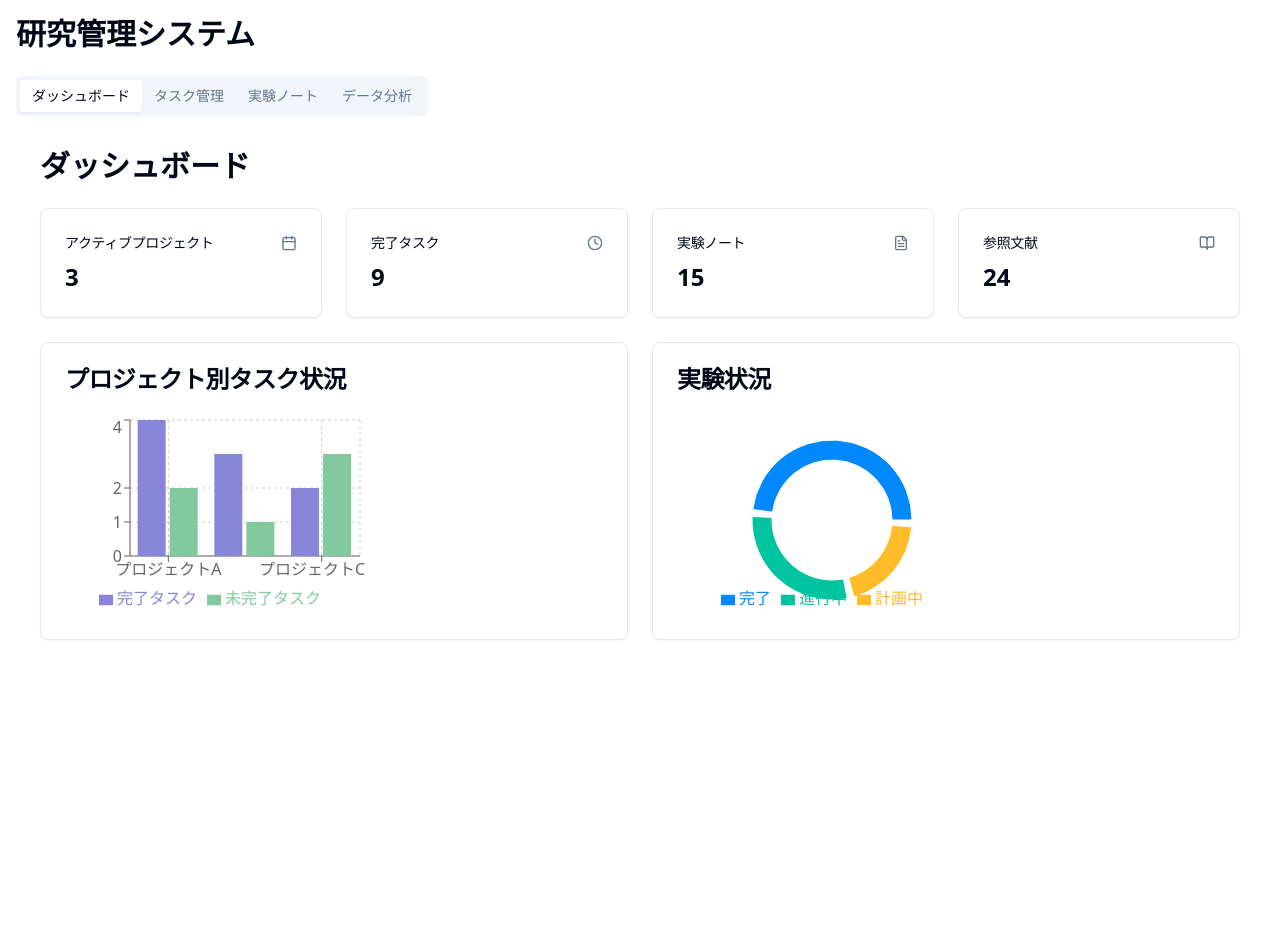
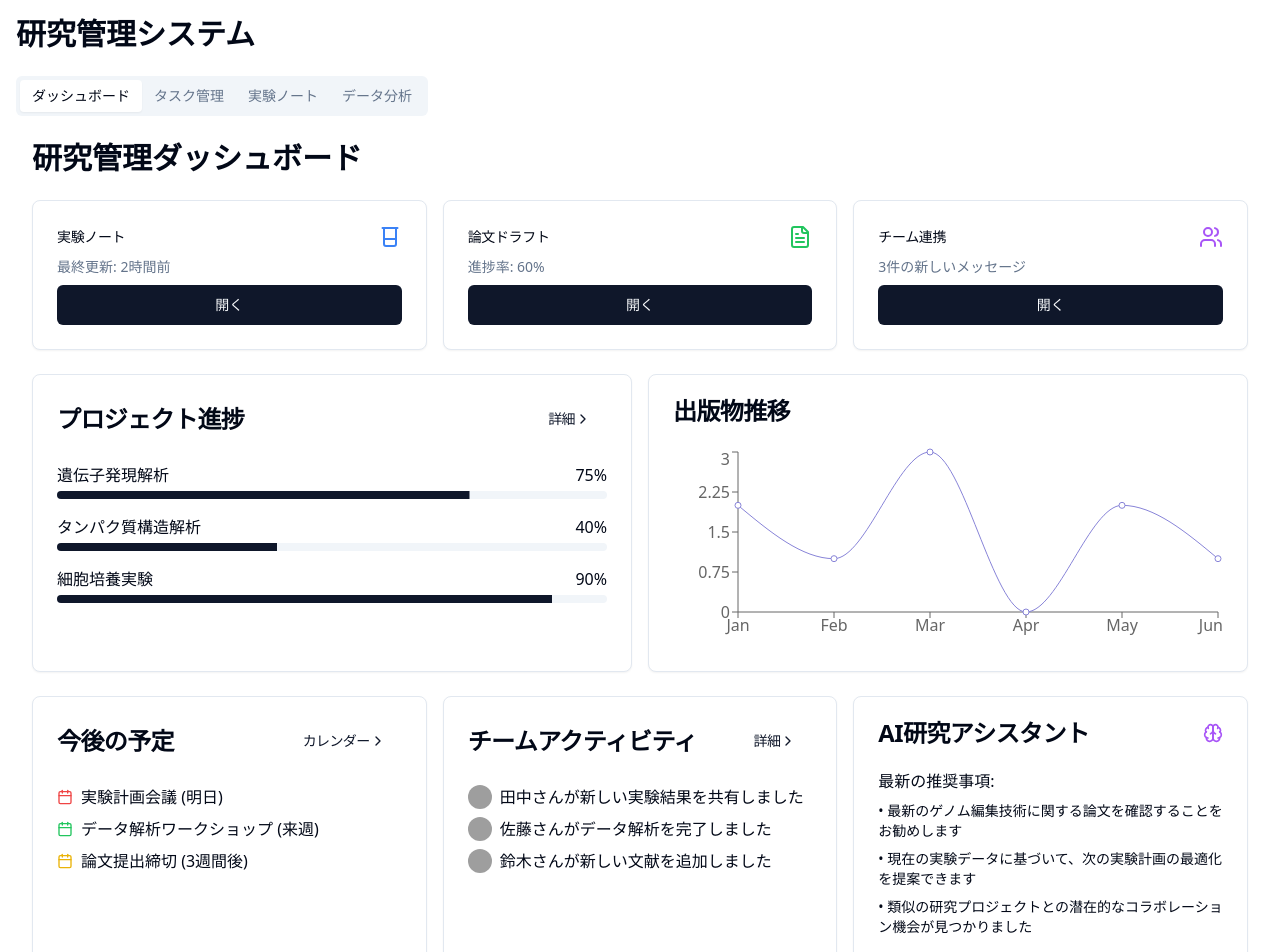
Before and after one commit to ronginooth/research-management-hub, a React (Vite) app: page / in a window 1280 px wide. Shown: the top 952 px of the page. Before the commit the page ends 800 px from the top, so only its background shows below. Built offline with nearby package versions, Linux system fonts and the light colour scheme; grey boxes are pictures that could not be loaded.

Commit message:
Refactor Dashboard Component
Updated the Dashboard component to enhance its layout and functionality, including quick access cards, project progress tracking, publication data visualization, and team activity updates.
[skip gpt_engineer]

```diff
--- a/src/components/Dashboard.jsx
+++ b/src/components/Dashboard.jsx
@@ -1,109 +1,246 @@
-import React from 'react';
-import { Card, CardContent, CardHeader, CardTitle } from "@/components/ui/card";
-import { BarChart, Bar, XAxis, YAxis, CartesianGrid, Tooltip, Legend, PieChart, Pie, Cell } from 'recharts';
-import { CalendarIcon, ClockIcon, FileTextIcon, BookOpenIcon } from 'lucide-react';
+import React, { useState } from 'react'
+import { Card, CardContent, CardDescription, CardHeader, CardTitle } from "@/components/ui/card"
+import { Button } from "@/components/ui/button"
+import { Progress } from "@/components/ui/progress"
+import { Tabs, TabsContent, TabsList, TabsTrigger } from "@/components/ui/tabs"
+import { BarChart, Calendar, FileText, Beaker, BookOpen, Users, Brain, Bell, ChevronRight } from 'lucide-react'
+import { LineChart, Line, XAxis, YAxis, Tooltip, ResponsiveContainer } from 'recharts'
+import { Avatar, AvatarFallback, AvatarImage } from "@/components/ui/avatar"
 
-const projectData = [
-  { name: 'プロジェクトA', 完了タスク: 4, 未完了タスク: 2 },
-  { name: 'プロジェクトB', 完了タスク: 3, 未完了タスク: 1 },
-  { name: 'プロジェクトC', 完了タスク: 2, 未完了タスク: 3 },
-];
+const publicationData = [
+  { month: 'Jan', count: 2 },
+  { month: 'Feb', count: 1 },
+  { month: 'Mar', count: 3 },
+  { month: 'Apr', count: 0 },
+  { month: 'May', count: 2 },
+  { month: 'Jun', count: 1 },
+]
 
-const experimentData = [
-  { name: '完了', value: 5 },
-  { name: '進行中', value: 3 },
-  { name: '計画中', value: 2 },
-];
+export default function Dashboard() {
+  const [activeTab, setActiveTab] = useState("overview")
 
-const COLORS = ['#0088FE', '#00C49F', '#FFBB28'];
+  const handleQuickAccess = (route) => {
+    console.log(`Navigating to ${route}`)
+  }
 
-const Dashboard = () => {
   return (
-    <div className="p-6">
-      <h1 className="text-3xl font-bold mb-6">ダッシュボード</h1>
-      <div className="grid grid-cols-1 md:grid-cols-2 lg:grid-cols-4 gap-6 mb-6">
+    <div className="container mx-auto p-4">
+      <h1 className="text-3xl font-bold mb-6">研究管理ダッシュボード</h1>
+
+      <div className="grid grid-cols-1 md:grid-cols-3 gap-4 mb-6">
+        <QuickAccessCard
+          icon={<Beaker className="text-blue-500" />}
+          title="実験ノート"
+          description="最終更新: 2時間前"
+          onClick={() => handleQuickAccess('/experiments')}
+        />
+        <QuickAccessCard
+          icon={<FileText className="text-green-500" />}
+          title="論文ドラフト"
+          description="進捗率: 60%"
+          onClick={() => handleQuickAccess('/drafts')}
+        />
+        <QuickAccessCard
+          icon={<Users className="text-purple-500" />}
+          title="チーム連携"
+          description="3件の新しいメッセージ"
+          onClick={() => handleQuickAccess('/team')}
+        />
+      </div>
+
+      <div className="grid grid-cols-1 md:grid-cols-2 gap-4 mb-6">
         <Card>
-          <CardHeader className="flex flex-row items-center justify-between space-y-0 pb-2">
-            <CardTitle className="text-sm font-medium">アクティブプロジェクト</CardTitle>
-            <CalendarIcon className="h-4 w-4 text-muted-foreground" />
+          <CardHeader>
+            <CardTitle className="flex justify-between items-center">
+              プロジェクト進捗
+              <Button variant="link" onClick={() => handleQuickAccess('/projects')}>
+                詳細 <ChevronRight className="inline h-4 w-4" />
+              </Button>
+            </CardTitle>
           </CardHeader>
           <CardContent>
-            <div className="text-2xl font-bold">3</div>
+            <div className="space-y-4">
+              <div>
+                <div className="flex justify-between mb-1">
+                  <span>遺伝子発現解析</span>
+                  <span>75%</span>
+                </div>
+                <Progress value={75} className="h-2" />
+              </div>
+              <div>
+                <div className="flex justify-between mb-1">
+                  <span>タンパク質構造解析</span>
+                  <span>40%</span>
+                </div>
+                <Progress value={40} className="h-2" />
+              </div>
+              <div>
+                <div className="flex justify-between mb-1">
+                  <span>細胞培養実験</span>
+                  <span>90%</span>
+                </div>
+                <Progress value={90} className="h-2" />
+              </div>
+            </div>
           </CardContent>
         </Card>
+
         <Card>
-          <CardHeader className="flex flex-row items-center justify-between space-y-0 pb-2">
-            <CardTitle className="text-sm font-medium">完了タスク</CardTitle>
-            <ClockIcon className="h-4 w-4 text-muted-foreground" />
+          <CardHeader>
+            <CardTitle>出版物推移</CardTitle>
           </CardHeader>
           <CardContent>
-            <div className="text-2xl font-bold">9</div>
-          </CardContent>
-        </Card>
-        <Card>
-          <CardHeader className="flex flex-row items-center justify-between space-y-0 pb-2">
-            <CardTitle className="text-sm font-medium">実験ノート</CardTitle>
-            <FileTextIcon className="h-4 w-4 text-muted-foreground" />
-          </CardHeader>
-          <CardContent>
-            <div className="text-2xl font-bold">15</div>
-          </CardContent>
-        </Card>
-        <Card>
-          <CardHeader className="flex flex-row items-center justify-between space-y-0 pb-2">
-            <CardTitle className="text-sm font-medium">参照文献</CardTitle>
-            <BookOpenIcon className="h-4 w-4 text-muted-foreground" />
-          </CardHeader>
-          <CardContent>
-            <div className="text-2xl font-bold">24</div>
+            <ResponsiveContainer width="100%" height={200}>
+              <LineChart data={publicationData}>
+                <XAxis dataKey="month" />
+                <YAxis />
+                <Tooltip />
+                <Line type="monotone" dataKey="count" stroke="#8884d8" />
+              </LineChart>
+            </ResponsiveContainer>
           </CardContent>
         </Card>
       </div>
-      <div className="grid grid-cols-1 md:grid-cols-2 gap-6">
+
+      <div className="grid grid-cols-1 md:grid-cols-3 gap-4 mb-6">
         <Card>
           <CardHeader>
-            <CardTitle>プロジェクト別タスク状況</CardTitle>
+            <CardTitle className="flex justify-between items-center">
+              今後の予定
+              <Button variant="link" onClick={() => handleQuickAccess('/calendar')}>
+                カレンダー <ChevronRight className="inline h-4 w-4" />
+              </Button>
+            </CardTitle>
           </CardHeader>
           <CardContent>
-            <BarChart width={300} height={200} data={projectData}>
-              <CartesianGrid strokeDasharray="3 3" />
-              <XAxis dataKey="name" />
-              <YAxis />
-              <Tooltip />
-              <Legend />
-              <Bar dataKey="完了タスク" fill="#8884d8" />
-              <Bar dataKey="未完了タスク" fill="#82ca9d" />
-            </BarChart>
+            <ul className="space-y-2">
+              <li className="flex items-center">
+                <Calendar className="mr-2 text-red-500" size={16} />
+                <span>実験計画会議 (明日)</span>
+              </li>
+              <li className="flex items-center">
+                <Calendar className="mr-2 text-green-500" size={16} />
+                <span>データ解析ワークショップ (来週)</span>
+              </li>
+              <li className="flex items-center">
+                <Calendar className="mr-2 text-yellow-500" size={16} />
+                <span>論文提出締切 (3週間後)</span>
+              </li>
+            </ul>
           </CardContent>
         </Card>
+
         <Card>
           <CardHeader>
-            <CardTitle>実験状況</CardTitle>
+            <CardTitle className="flex justify-between items-center">
+              チームアクティビティ
+              <Button variant="link" onClick={() => handleQuickAccess('/team')}>
+                詳細 <ChevronRight className="inline h-4 w-4" />
+              </Button>
+            </CardTitle>
           </CardHeader>
           <CardContent>
-            <PieChart width={300} height={200}>
-              <Pie
-                data={experimentData}
-                cx={150}
-                cy={100}
-                innerRadius={60}
-                outerRadius={80}
-                fill="#8884d8"
-                paddingAngle={5}
-                dataKey="value"
-              >
-                {experimentData.map((entry, index) => (
-                  <Cell key={`cell-${index}`} fill={COLORS[index % COLORS.length]} />
-                ))}
-              </Pie>
-              <Tooltip />
-              <Legend />
-            </PieChart>
+            <ul className="space-y-2">
+              <li className="flex items-center">
+                <Avatar className="h-6 w-6 mr-2">
+                  <AvatarImage src="/api/placeholder/32/32" alt="@member1" />
+                  <AvatarFallback>M1</AvatarFallback>
+                </Avatar>
+                <span>田中さんが新しい実験結果を共有しました</span>
+              </li>
+              <li className="flex items-center">
+                <Avatar className="h-6 w-6 mr-2">
+                  <AvatarImage src="/api/placeholder/32/32" alt="@member2" />
+                  <AvatarFallback>M2</AvatarFallback>
+                </Avatar>
+                <span>佐藤さんがデータ解析を完了しました</span>
+              </li>
+              <li className="flex items-center">
+                <Avatar className="h-6 w-6 mr-2">
+                  <AvatarImage src="/api/placeholder/32/32" alt="@member3" />
+                  <AvatarFallback>M3</AvatarFallback>
+                </Avatar>
+                <span>鈴木さんが新しい文献を追加しました</span>
+              </li>
+            </ul>
+          </CardContent>
+        </Card>
+
+        <Card>
+          <CardHeader>
+            <CardTitle className="flex justify-between items-center">
+              AI研究アシスタント
+              <Brain className="text-purple-500" size={20} />
+            </CardTitle>
+          </CardHeader>
+          <CardContent>
+            <p className="mb-2">最新の推奨事項:</p>
+            <ul className="space-y-2 text-sm">
+              <li>• 最新のゲノム編集技術に関する論文を確認することをお勧めします</li>
+              <li>• 現在の実験データに基づいて、次の実験計画の最適化を提案できます</li>
+              <li>• 類似の研究プロジェクトとの潜在的なコラボレーション機会が見つかりました</li>
+            </ul>
+            <Button className="w-full mt-4" onClick={() => handleQuickAccess('/ai-assistant')}>
+              AI アシスタントと対話
+            </Button>
           </CardContent>
         </Card>
       </div>
+
+      <Card>
+        <CardHeader>
+          <CardTitle>詳細情報</CardTitle>
+        </CardHeader>
+        <CardContent>
+          <Tabs value={activeTab} onValueChange={setActiveTab}>
+            <TabsList>
+              <TabsTrigger value="overview">概要</TabsTrigger>
+              <TabsTrigger value="experiments">実験</TabsTrigger>
+              <TabsTrigger value="publications">出版物</TabsTrigger>
+              <TabsTrigger value="resources">リソース</TabsTrigger>
+            </TabsList>
+            <TabsContent value="overview">
+              <p>現在進行中のプロジェクト: 3件</p>
+              <p>完了したマイルストーン: 7件</p>
+              <p>次回のチームミーティング: 5月15日</p>
+              <Button className="mt-4" onClick={() => handleQuickAccess('/overview')}>詳細を見る</Button>
+            </TabsContent>
+            <TabsContent value="experiments">
+              <p>進行中の実験: 2件</p>
+              <p>データ解析待ち: 3データセット</p>
+              <p>使用中の機器: 電子顕微鏡、フローサイトメーター</p>
+              <Button className="mt-4" onClick={() => handleQuickAccess('/experiments')}>実験詳細へ</Button>
+            </TabsContent>
+            <TabsContent value="publications">
+              <p>執筆中の論文: 2件</p>
+              <p>査読中の論文: 1件</p>
+              <p>今年の出版数: 3件</p>
+              <Button className="mt-4" onClick={() => handleQuickAccess('/publications')}>出版物リストへ</Button>
+            </TabsContent>
+            <TabsContent value="resources">
+              <p>利用可能な計算リソース: 4 GPUノード</p>
+              <p>共有ストレージ容量: 500TB / 1PB</p>
+              <p>次回のメンテナンス予定: 6月1日</p>
+              <Button className="mt-4" onClick={() => handleQuickAccess('/resources')}>リソース管理へ</Button>
+            </TabsContent>
+          </Tabs>
+        </CardContent>
+      </Card>
     </div>
-  );
-};
+  )
+}
 
-export default Dashboard;
+function QuickAccessCard({ icon, title, description, onClick }) {
+  return (
+    <Card className="cursor-pointer hover:shadow-lg transition-shadow duration-300" onClick={onClick}>
+      <CardHeader className="flex flex-row items-center justify-between space-y-0 pb-2">
+        <CardTitle className="text-sm font-medium">{title}</CardTitle>
+        {icon}
+      </CardHeader>
+      <CardContent>
+        <CardDescription>{description}</CardDescription>
+        <Button className="mt-2 w-full">開く</Button>
+      </CardContent>
+    </Card>
+  )
+}
```
